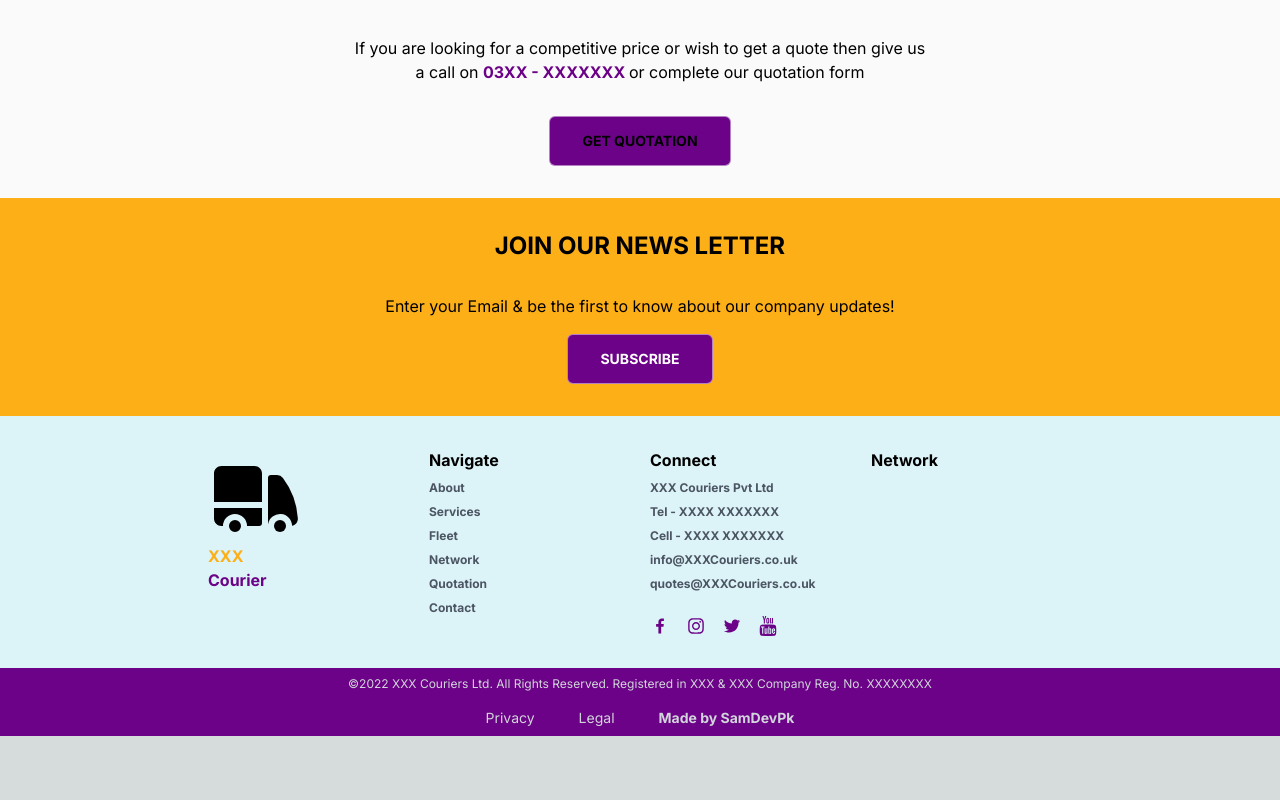
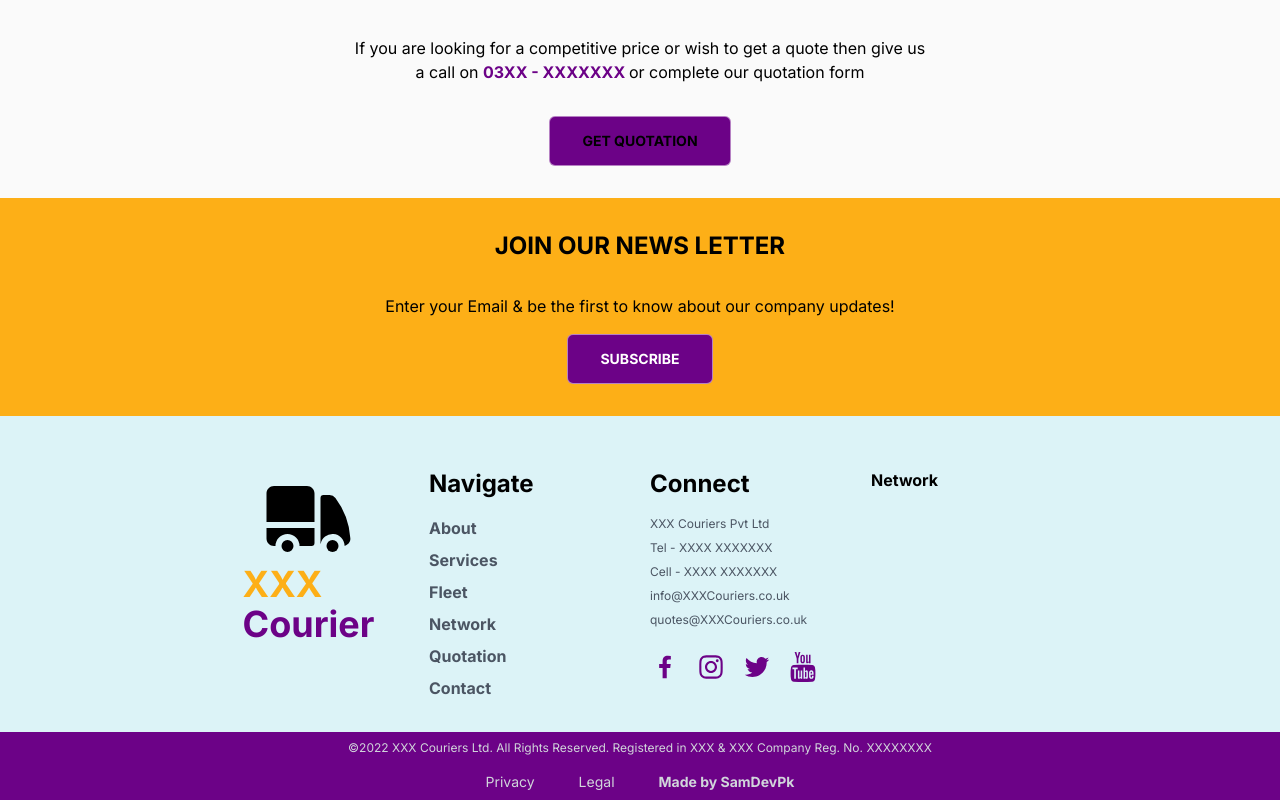
Before and after one commit to Shamail9944/Logistic-Website, a Next.js app: page /about in a window 1280 px wide. Shown: the part 1953-2753 px from the top of the page. Before the commit the page ends 2689 px from the top, so only its background shows below. Built offline with nearby package versions, Linux system fonts and the light colour scheme.

Commit message:
home page responsiveness

```diff
--- a/src/app/page.js
+++ b/src/app/page.js
@@ -6,12 +6,14 @@ import SpecialitySection from '@/components/SpecialitySection'
 export default function Home() {
 
   return (
-    <main className="flex  flex-col items-center" >
-      <div className="max-w-8xl w-full items-center justify-between"  >
-        <SliderHome />
-        <SpecialitySection />
-        <PromoVid />
-        <IndustryNews />
+    <main className="w-full " >
+      <div className="w-full flex flex-col items-center justify-between"  >
+        <div className="w-full items-center justify-between"  >
+          <SliderHome />
+          <SpecialitySection />
+          <PromoVid />
+          <IndustryNews />
+        </div>
       </div>
     </main>
   )
--- a/src/components/FooterPri.js
+++ b/src/components/FooterPri.js
@@ -12,41 +12,38 @@ export default function FooterPri() {
 
 
       <div className='text-black mx-auto max-w-4xl flex flex-col md:flex-row w-full gap-x-5 items-start px-6 lg:px-4 py-4 lg:py-8 justify-between'>
-        <div className="flex flex-col lg:flex-1">
-          <Link href="/" className="-m-1.5 p-1.5 gap-x-3">
+        <div className="flex flex-col lg:flex-1 mt-5">
             <svg xmlns="http://www.w3.org/2000/svg" viewBox="0 0 24 24" fill="currentColor" className="w-auto h-24">
               <path d="M3.375 4.5C2.339 4.5 1.5 5.34 1.5 6.375V13.5h12V6.375c0-1.036-.84-1.875-1.875-1.875h-8.25zM13.5 15h-12v2.625c0 1.035.84 1.875 1.875 1.875h.375a3 3 0 116 0h3a.75.75 0 00.75-.75V15z" />
               <path d="M8.25 19.5a1.5 1.5 0 10-3 0 1.5 1.5 0 003 0zM15.75 6.75a.75.75 0 00-.75.75v11.25c0 .087.015.17.042.248a3 3 0 015.958.464c.853-.175 1.522-.935 1.464-1.883a18.659 18.659 0 00-3.732-10.104 1.837 1.837 0 00-1.47-.725H15.75z" />
               <path d="M19.5 19.5a1.5 1.5 0 10-3 0 1.5 1.5 0 003 0z" />
             </svg>
-            <p className="self-center font-bold text-[#6C0287]"><span className='text-[#FDAF17] '>XXX <br /></span> Courier</p>
-
-          </Link>
+            <p className="self-center text-4xl font-bold text-[#6C0287]"><span className='text-[#FDAF17] '>XXX <br /></span> Courier</p>
         </div>
-        <div className="flex flex-col lg:flex-1">
-          <h3 className='font-bold'>Navigate</h3>
-          <Link href="/about" className='font-bold text-xs mt-2 hover:text-[#6C0287] text-gray-600'>About</Link>
-          <Link href="/services" className='font-bold text-xs mt-2 hover:text-[#6C0287] text-gray-600'>Services</Link>
-          <Link href="/fleet" className='font-bold text-xs mt-2 hover:text-[#6C0287] text-gray-600'>Fleet</Link>
-          <Link href="/network" className='font-bold text-xs mt-2 hover:text-[#6C0287] text-gray-600'>Network</Link>
-          <Link href="/quotation" className='font-bold text-xs mt-2 hover:text-[#6C0287] text-gray-600'>Quotation</Link>
-          <Link href="/contact" className='font-bold text-xs mt-2 hover:text-[#6C0287] text-gray-600'>Contact</Link>
+        <div className="flex flex-col lg:flex-1 mt-5">
+          <h3 className='font-bold text-xl md:text-2xl mb-2'>Navigate</h3>
+          <Link href="/about" className='font-bold text-md md:text-md  mt-0 md:mt-2 hover:text-[#6C0287] text-gray-600'>About</Link>
+          <Link href="/services" className='font-bold text-md md:text-md   mt-0 md:mt-2 hover:text-[#6C0287] text-gray-600'>Services</Link>
+          <Link href="/fleet" className='font-bold text-md md:text-md  mt-0 md:mt-2 hover:text-[#6C0287] text-gray-600'>Fleet</Link>
+          <Link href="/network" className='font-bold text-md md:text-md  mt-0 md:mt-2 hover:text-[#6C0287] text-gray-600'>Network</Link>
+          <Link href="/quotation" className='font-bold text-md md:text-md  mt-0 md:mt-2 hover:text-[#6C0287] text-gray-600'>Quotation</Link>
+          <Link href="/contact" className='font-bold text-md md:text-md  mt-0 md:mt-2 hover:text-[#6C0287] text-gray-600'>Contact</Link>
         </div>
-        <div className="flex flex-col lg:flex-1">
-          <h3 className='font-bold'>Connect</h3>
-          <Link href="/" className='font-bold text-xs mt-2 hover:text-[#6C0287] text-gray-600'>XXX Couriers Pvt Ltd</Link>
-          <Link href="/" className='font-bold text-xs mt-2 hover:text-[#6C0287] text-gray-600'>Tel - XXXX XXXXXXX</Link>
-          <Link href="/" className='font-bold text-xs mt-2 hover:text-[#6C0287] text-gray-600'>Cell - XXXX XXXXXXX</Link>
-          <Link href="/" className='font-bold text-xs mt-2 hover:text-[#6C0287] text-gray-600'>info@XXXCouriers.co.uk</Link>
-          <Link href="/" className='font-bold text-xs mt-2 hover:text-[#6C0287] text-gray-600'>quotes@XXXCouriers.co.uk</Link>
+        <div className="flex flex-col lg:flex-1 mt-5">
+          <h3 className='font-bold text-xl md:text-2xl mb-2'>Connect</h3>
+          <Link href="/" className='font-normal text-xs mt-2 hover:text-[#6C0287] text-gray-600'>XXX Couriers Pvt Ltd</Link>
+          <Link href="/" className='font-normal text-xs mt-2 hover:text-[#6C0287] text-gray-600'>Tel - XXXX XXXXXXX</Link>
+          <Link href="/" className='font-normal text-xs mt-2 hover:text-[#6C0287] text-gray-600'>Cell - XXXX XXXXXXX</Link>
+          <Link href="/" className='font-normal text-xs mt-2 hover:text-[#6C0287] text-gray-600'>info@XXXCouriers.co.uk</Link>
+          <Link href="/" className='font-normal text-xs mt-2 hover:text-[#6C0287] text-gray-600'>quotes@XXXCouriers.co.uk</Link>
           <div className='flex flex-row gap-x-4 mt-6 text-4xl text-[#6C0287]'>
-            <Link target="_blank" href={'https://www.fb.com//'} className="text-xl hover:text-accent transition-all duration-300"><BiLogoFacebook /></Link>
-            <Link target="_blank" href={'https://www.instagram.com//'} className="text-xl hover:text-accent transition-all duration-300"><AiOutlineInstagram /></Link>
-            <Link target="_blank" href={'https://www.twitter.com//'} className="text-xl hover:text-accent transition-all duration-300"><AiOutlineTwitter /></Link>
-            <Link target="_blank" href={'https://www.youtube.com//'} className="text-xl hover:text-accent transition-all duration-300"><TfiYoutube /></Link>
+            <Link target="_blank" href={'https://www.fb.com//'} className="text-5xl md:text-3xl hover:text-accent transition-all duration-300"><BiLogoFacebook /></Link>
+            <Link target="_blank" href={'https://www.instagram.com//'} className="text-5xl md:text-3xl hover:text-accent transition-all duration-300"><AiOutlineInstagram /></Link>
+            <Link target="_blank" href={'https://www.twitter.com//'} className="text-5xl md:text-3xl hover:text-accent transition-all duration-300"><AiOutlineTwitter /></Link>
+            <Link target="_blank" href={'https://www.youtube.com//'} className="text-5xl md:text-3xl hover:text-accent transition-all duration-300"><TfiYoutube /></Link>
           </div>
         </div>
-        <div className="flex flex-col lg:flex-1">
+        <div className="flex flex-col lg:flex-1 mt-5">
           <h3 className='font-bold'>Network</h3>
         </div>
       </div>
--- a/src/components/GetaQuotePri.js
+++ b/src/components/GetaQuotePri.js
@@ -6,13 +6,13 @@ export default function GetaQuotePri() {
   return (
     <div className='bg-[#FAFAFA]'>
       <div className=' text-black mx-auto max-w-6xl flex flex-col items-center px-6 lg:px-4 py-4 lg:py-8 justify-between'>
-        <h2 className='font-bold text-2xl mb-8'>GET A QUOTE</h2>
-        <p className='text-center max-w-xl'>If you are looking for a competitive price or wish to get a quote then give us a call on <span className='text-[#6C0287] font-bold'>03XX - XXXXXXX </span>or complete our quotation form</p>
+        <h2 className='font-bold text-lg md:text-2xl mb-2 md:mb-8'>GET A QUOTE</h2>
+        <p className='text-center max-w-xl text-xs md:text-base'>If you are looking for a competitive price or wish to get a quote then give us a call on <span className='text-[#6C0287] font-bold'>03XX - XXXXXXX </span>or complete our quotation form</p>
 
       </div>
       <div className='flex justify-center pb-8'>
         <Link href="/quotation">
-          <button className='btn rounded-md border border-white/50 max-w-[200px] h-[50px] px-8 flex items-center justify-center overflow-hidden hover:border-accent group bg-[#6C0287] font-bold text-sm'>
+          <button className='btn rounded-md border border-white/50 max-w-[200px] h-[50px] px-8 flex items-center justify-center overflow-hidden hover:border-accent group bg-[#6C0287] font-bold text-xs md:text-sm'>
             GET QUOTATION
           </button>
         </Link>
--- a/src/components/MiniHeaderPri.js
+++ b/src/components/MiniHeaderPri.js
@@ -8,7 +8,7 @@ import { TfiYoutube } from 'react-icons/tfi'
 
 export default function MiniHeaderPri() {
   return (
-    <div className='w-full bg-[#6C0287]'>
+    <div className='hidden md:block w-full bg-[#6C0287]'>
       <div className="mx-auto max-w-6xl flex items-center px-6 lg:px-4 py-1 lg:py-2 justify-between text-white">
         <div className='flex gap-x-5'>
           <div className="flex flex-row gap-x-2 ">
--- a/src/components/NewsLetterSubPri.js
+++ b/src/components/NewsLetterSubPri.js
@@ -6,13 +6,13 @@ export default function NewsLetterSubPri() {
   return (
     <div className='bg-[#FDAF17]'>
       <div className=' text-black mx-auto max-w-6xl flex flex-col items-center px-6 lg:px-4 py-4 lg:py-8 justify-between'>
-        <h2 className='font-bold text-2xl mb-8'>JOIN OUR NEWS LETTER</h2>
-        <p className='text-center'>Enter your Email & be the first to know about our company updates!</p>
+        <h2 className='font-bold text-lg md:text-2xl mb-2 md:mb-8'>JOIN OUR NEWS LETTER</h2>
+        <p className='text-center text-xs md:text-base'>Enter your Email & be the first to know about our company updates!</p>
 
         <div>
         <div className='flex justify-center pt-4'>
         <Link href="/quotation">
-          <button className='btn rounded-md border border-white/50 max-w-[200px] h-[50px] px-8 flex items-center justify-center overflow-hidden hover:border-accent group bg-[#6C0287] font-bold text-sm text-white'>
+          <button className='btn rounded-md border border-white/50 max-w-[200px] h-[50px] px-8 flex items-center justify-center overflow-hidden hover:border-accent group bg-[#6C0287] font-bold text-xs md:text-sm text-white'>
             SUBSCRIBE
           </button>
         </Link>
--- a/src/components/PromoVid.js
+++ b/src/components/PromoVid.js
@@ -2,6 +2,7 @@
 
 import React from 'react'
 import ReactPlayer from 'react-player'
+
 import dynamic from 'next/dynamic'
 
 export default function PromoVid() {
@@ -12,7 +13,7 @@ export default function PromoVid() {
       <div className='bg-[#CCCCCC] text-black mx-auto max-w-8xl flex flex-col items-center px-6 lg:px-4 py-8 lg:py-10 justify-between'>
         <div className='max-w-5xl text-center self-center'>
           <h2 className='text-3xl font-bold mb-10'>CORPORATE PROMO</h2>
-          <ReactPlayer url='https://www.youtube.com/watch?v=wWgIAphfn2U' width={1000} height={500} loading="lazy"  />
+          <ReactPlayer url='https://www.youtube.com/watch?v=wWgIAphfn2U' width={1000} height={500} loading="lazy" />
         </div>
       </div>
 
--- a/src/components/SliderHome.js
+++ b/src/components/SliderHome.js
@@ -34,14 +34,15 @@ export default function SliderHome() {
     ),
   }
   return (
+    <div className="w-full">
+
       <div className="slide-container">
         <Zoom {...zoomInProperties}>
           {images.map((each, index) =>
-          <div key={index} className='flex justify-center md:items-center items-start w-screen h-96 relative'>
-            {/* <img className="w-screen" src={each} alt="slider" /> */}
+            <div key={index} className='flex justify-center md:items-center items-start w-screen h-[60vh] relative'>
               <Image
                 src={each}
-              layout="fill" // required
+                layout="fill"
                 objectFit="cover" // change to suit your needs
                 alt="slider"
                 className='w-screen'
@@ -50,5 +51,6 @@ export default function SliderHome() {
           )}
         </Zoom>
       </div>
+    </div>
   )
 }
```
Also changed, not shown: src/components/IndustryNews.js (+32 -30 lines), src/components/SpecialitySection.js (+26 -26 lines). Lines whose indentation alone changed are shown as unchanged.
